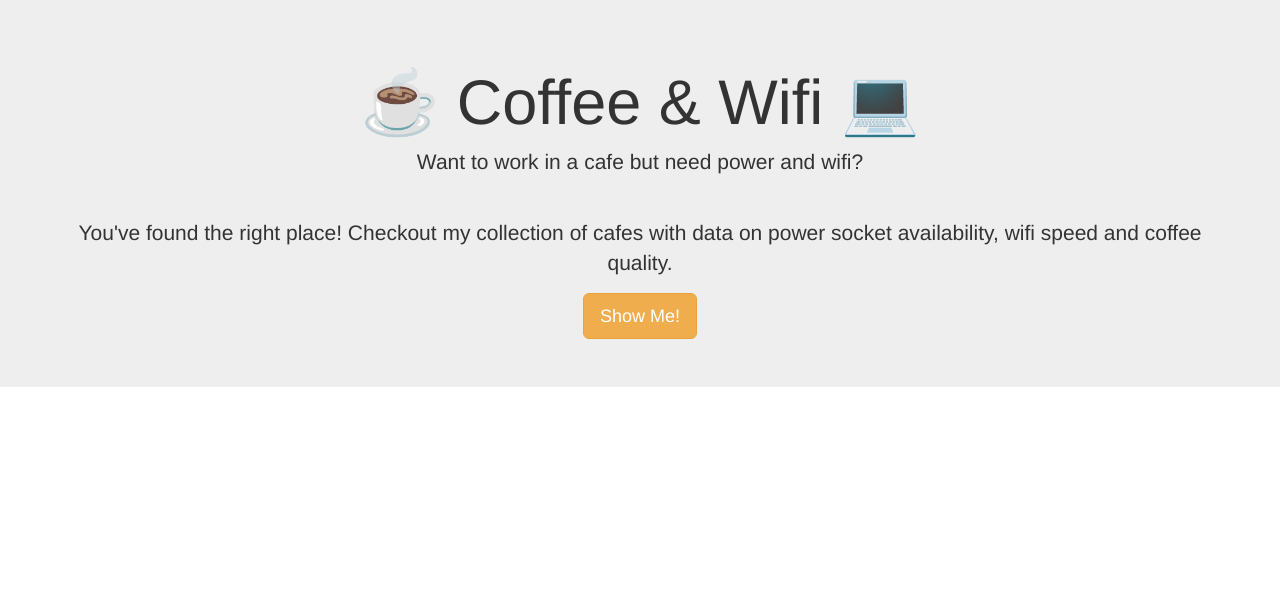
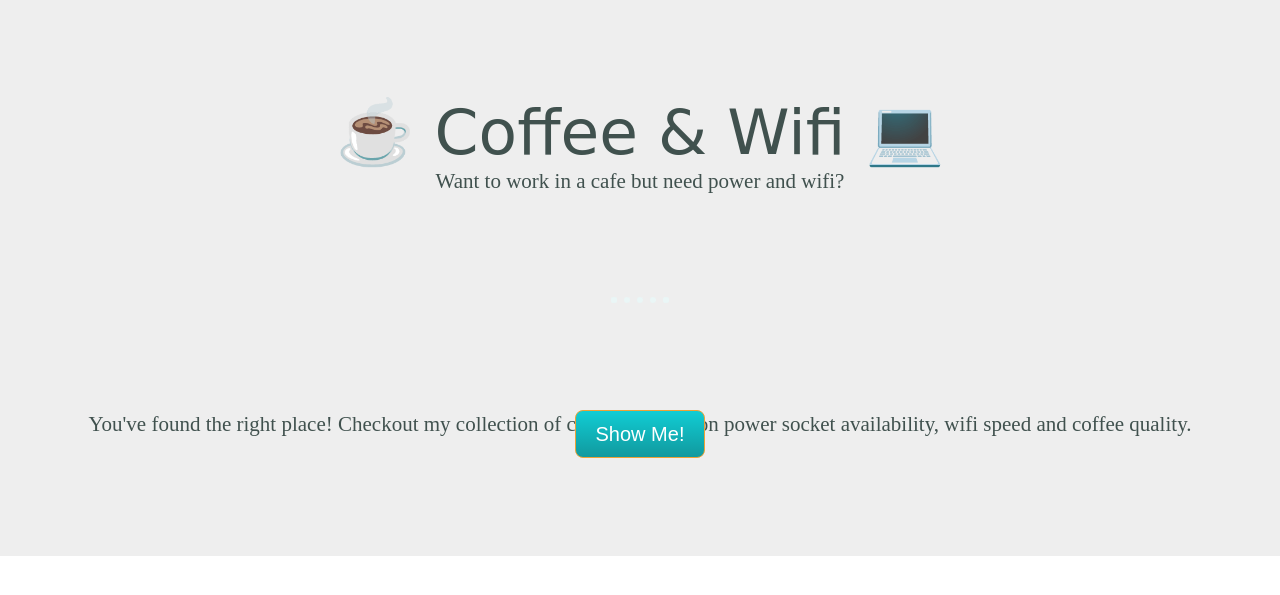
Before and after one commit to kmangar/100-Days-of-python, a Flask app: page / in a window 1280 px wide. Shown: the top 595 px of the page. Run offline with Flask 2, Linux system fonts and the light colour scheme; some libraries are stand-ins or nearby versions.

Commit message:
Update index.html

```diff
--- a/Day 61 Coffe_WiFi/templates/index.html
+++ b/Day 61 Coffe_WiFi/templates/index.html
@@ -2,15 +2,24 @@
 
 {% block title %}Coffee and Wifi{% endblock %}
 
+{% block styles %}
+
+{{ super() }}
+<link rel="stylesheet" href="{{ url_for('static', filename='css/style.css') }}">
+{% endblock %}
+
+
 {% block content %}
-<div class="jumbotron text-center">
+<div class="jumbotron space-above text-center bg-dark">
     <div class="container">
-  <h1 class="display-4">☕️ Coffee & Wifi 💻</h1>
-  <p class="lead">Want to work in a cafe but need power and wifi?</p>
-  <hr class="my-4">
-  <p>You've found the right place! Checkout my collection of cafes with data on power socket availability, wifi speed and coffee quality.</p>
-  <a class="btn btn-warning btn-lg" href="#" role="button">Show Me!</a>
+        <h1 class="display-4">☕️ Coffee & Wifi 💻</h1>
+        <p class="lead">Want to work in a cafe but need power and wifi?</p>
+        <hr class="my-4">
+        <p>You've found the right place! Checkout my collection of cafes with data on power socket availability,
+            wifi speed and coffee quality.</p>
+        <a class="btn btn-warning btn-lg" href={{ url_for('cafes') }} role="button">Show Me!</a>
+    </div>
 </div>
-    </div>
+
 
 {% endblock %}
```
